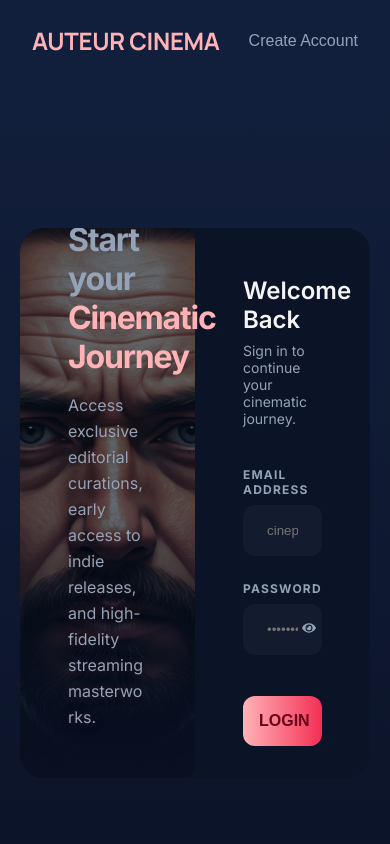
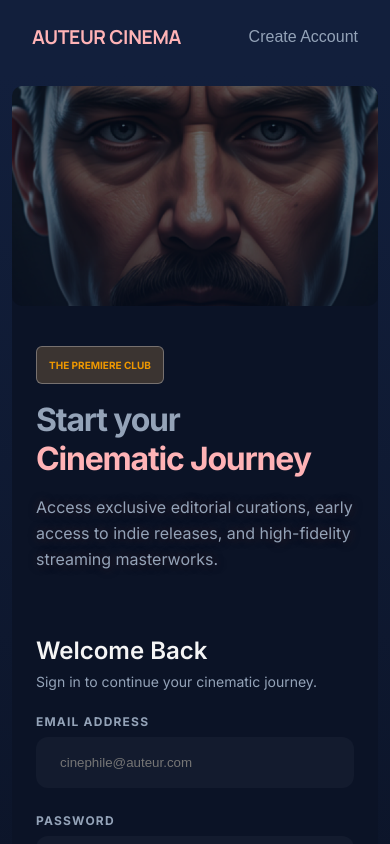
Before and after one commit to MohamedAbdElsamieCoding/movies-search-website, a React (Vite) app: page /auth/login in a window 390 px wide. Shown: the top 844 px of the page. Built offline with nearby package versions, Linux system fonts and the light colour scheme; no server answers.

Commit message:
fix responsive problems in mobile

```diff
--- a/src/components/auth/authNavbar.css
+++ b/src/components/auth/authNavbar.css
@@ -29,3 +29,9 @@
   text-decoration: underline;
   color: var(--primary-red-color);
 }
+
+@media (max-width: 768px) {
+  .auth_navbar h1{
+    font-size: larger;
+  }
+}
--- a/src/components/mainLayout/navbar/navbar.css
+++ b/src/components/mainLayout/navbar/navbar.css
@@ -60,6 +60,9 @@
   .navbar .navbar_left h1 {
     font-size: 0.4rem;
   }
+  .nav_list li:last-child {
+    margin-bottom: 20px;
+  }
 }
 .navbar .navbar_left h1 {
   font-family: "Manrope", sans-serif;
@@ -110,6 +113,7 @@
   border-radius: 50%;
   box-shadow: 0 0 10px var(--cinema-gold);
 }
+
 /* Navbar Right */
 .navbar .navbar_right {
   display: flex;
--- a/src/pages/auth/authPages.css
+++ b/src/pages/auth/authPages.css
@@ -265,3 +265,42 @@
   color: var(--main-text-color);
   font-size: 14px;
 }
+
+@media (max-width: 768px) {
+  .auth_container {
+    padding: 12px;
+    align-items: flex-start;
+  }
+
+  .auth_card {
+    min-height: auto;
+    overflow: visible;
+  }
+
+  .auth_card .card_bg {
+    position: relative;
+    width: 100%;
+    height: 220px;
+  }
+
+  .auth_card .card_content {
+    position: relative;
+    width: 100%;
+    padding: 24px;
+  }
+
+  .auth_form_side,
+  .auth_form_side_login {
+    position: relative;
+    width: 100%;
+    padding: 24px;
+  }
+
+  .register_form .passwords_forms {
+    flex-direction: column;
+  }
+
+  .header_form {
+    margin-bottom: 24px;
+  }
+}
--- a/src/pages/movieDetails/MovieDetails.tsx
+++ b/src/pages/movieDetails/MovieDetails.tsx
@@ -80,9 +80,13 @@ const MovieDetails = () => {
                 onClick={() => setTrailerKey(null)}
               />
               <div className="trailer_content">
+                <button
+                  className="close_btn"
+                  onClick={() => setTrailerKey(null)}
+                >
+                  ✕
+                </button>
                 <iframe
-                  width="900"
-                  height="500"
                   src={`https://www.youtube.com/embed/${trailerKey}?autoplay=1`}
                   title="Movie Trailer"
                   allow="autoplay; encrypted-media"
--- a/src/pages/movieDetails/movieDetails.css
+++ b/src/pages/movieDetails/movieDetails.css
@@ -174,7 +174,7 @@
   transform: scale(1.1);
   color: var(--on-primary-container);
 }
-.movie_details_hero .hero_details .btns .favorite_btn.active{
+.movie_details_hero .hero_details .btns .favorite_btn.active {
   transform: scale(1.05);
   color: var(--on-primary-container);
   background-color: var(--surface-low);
@@ -342,3 +342,93 @@
   margin: 80px auto;
   z-index: 10000;
 }
+
+.trailer_content iframe {
+  width: 100%;
+  aspect-ratio: 16 / 9;
+  border: none;
+  border-radius: 16px;
+}
+
+.close_btn {
+  position: absolute;
+  top: -40px;
+  right: 0;
+  background: transparent;
+  border: none;
+  color: white;
+  font-size: 24px;
+  cursor: pointer;
+}
+
+@media (max-width: 768px) {
+  .movie_details {
+    gap: 40px;
+  }
+
+  .movie_details_hero {
+    height: 60dvh;
+  }
+
+  .movie_details_hero .hero_details {
+    padding: 1rem;
+    width: 100%;
+  }
+
+  .movie_details_hero .hero_details h1 {
+    font-size: 2rem;
+    max-width: 100%;
+  }
+
+  .movie_details_hero .hero_details .movie_direct {
+    flex-direction: column;
+    gap: 8px;
+    align-items: flex-start;
+  }
+
+  .movie_details_hero .hero_details .movie_direct .director {
+    margin-bottom: 0;
+  }
+
+  .movie_details_hero .hero_details .btns {
+    flex-direction: column;
+    width: 100%;
+  }
+
+  .movie_details_hero .hero_details .btns button {
+    width: 100%;
+    justify-content: center;
+  }
+
+  .movie_details_layout {
+    grid-template-columns: 1fr;
+    gap: 40px;
+    padding: 1rem;
+  }
+
+  .left_col {
+    gap: 40px;
+  }
+
+  .synopsis_text {
+    font-size: 18px;
+    line-height: 1.7;
+  }
+
+  .review_card {
+    padding: 24px;
+  }
+
+  .cast_actors img {
+    width: 4rem;
+    height: 4rem;
+  }
+  .trailer_content {
+    width: 95%;
+    margin: 100px auto 0;
+  }
+
+  .trailer_content iframe {
+    border-radius: 12px;
+  }
+}
```
